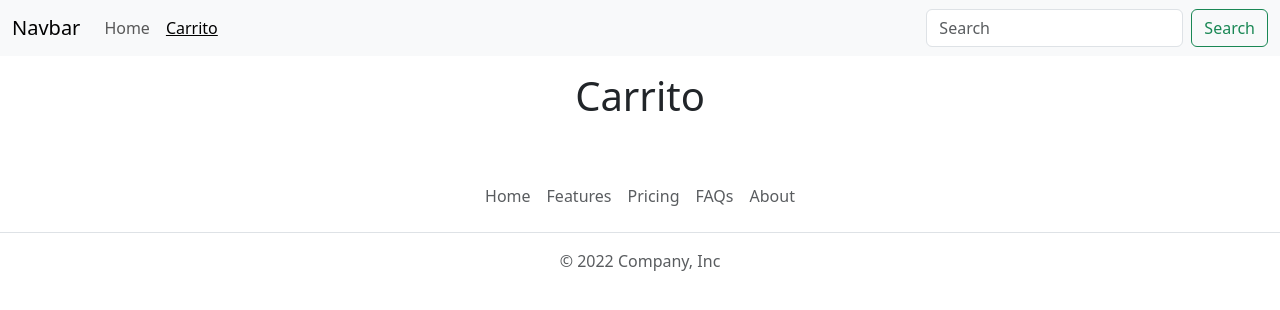
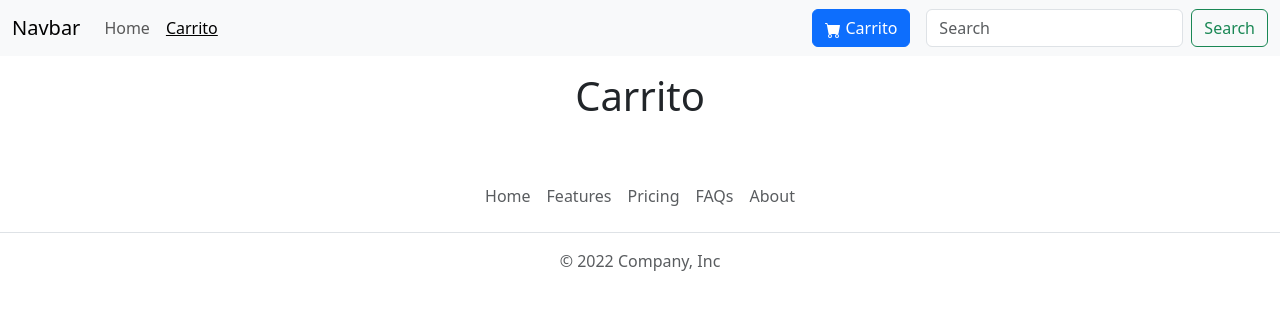
Before and after one commit to Lauta95/javascript-proyecto, a plain HTML site: page carrito.html in a window 1280 px wide. Drawn offline with nearby package versions, Linux system fonts and the light colour scheme.

Commit message:
se quita el dropdown

```diff
--- a/carrito.html
+++ b/carrito.html
@@ -38,8 +38,8 @@
                         </li>
                     </ul>
 
-                    <!-- <div class="dropdown">
-                        <button type="button" class="me-3 btn btn-primary dropdown-toggle" data-bs-toggle="dropdown"
+                    <div>
+                        <a type="button" class="me-3 btn btn-primary" href="./carrito.html"
                             aria-expanded="false" id="listarEnCarrito">
                             <svg xmlns="http://www.w3.org/2000/svg" width="16" height="16" fill="currentColor"
                                 class="bi bi-cart-fill" viewBox="0 0 16 16">
@@ -48,10 +48,10 @@
                                 </path>
                             </svg>
                             Carrito
-                        </button>
+                        </a>
                         <ul class="dropdown-menu dropdown-menu-dark carrito" id="lista">
                         </ul>
-                    </div> -->
+                    </div>
 
                     <form class="d-flex" role="search">
                         <input class="form-control me-2" type="search" placeholder="Search" aria-label="Search">
```
Also changed, not shown: index.html (+4 -4 lines).
